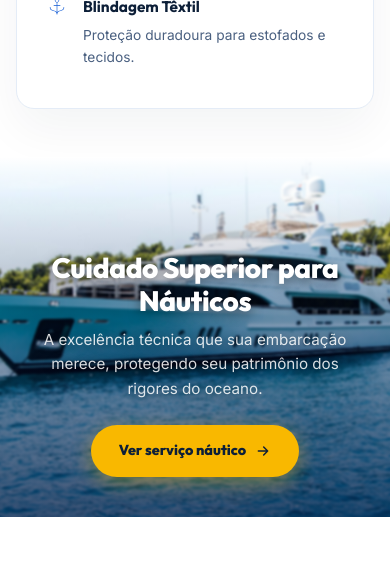
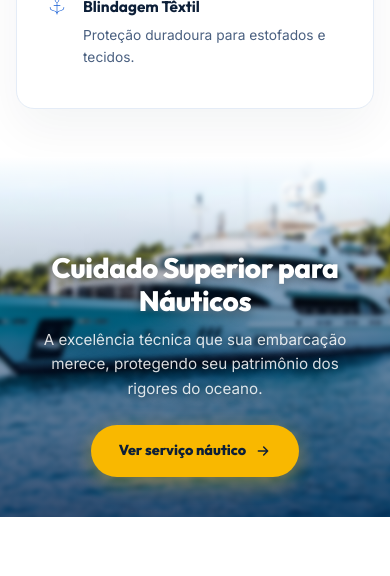
Before and after one commit to Daarkozzy/MasterClean, a React (Vite) app: page / in a window 390 px wide. Shown: the part 1980-2556 px from the top of the page. Built offline with nearby package versions, Linux system fonts and the light colour scheme; no server answers.

Commit message:
Aumenta blur do banner náutico no mobile
- Aumenta blur para 2.5px no mobile (tablet e phone)
- Melhora legibilidade do texto sobre a imagem
- Mantém hover com blur 2px

```diff
--- a/src/components/sections/NauticHighlight.css
+++ b/src/components/sections/NauticHighlight.css
@@ -374,12 +374,12 @@
   }
 
   .nh__banner-bg {
-    filter: blur(1px);
+    filter: blur(2.5px);
     background-position: center center;
   }
 
   .nh__banner:hover .nh__banner-bg {
-    filter: blur(0.5px);
+    filter: blur(2px);
   }
 
   .nh__banner-overlay {
@@ -436,12 +436,12 @@
   }
 
   .nh__banner-bg {
-    filter: blur(0.8px);
+    filter: blur(2.5px);
     background-position: center center;
   }
 
   .nh__banner:hover .nh__banner-bg {
-    filter: blur(0.3px);
+    filter: blur(2px);
   }
 
   .nh__banner-overlay {
```
